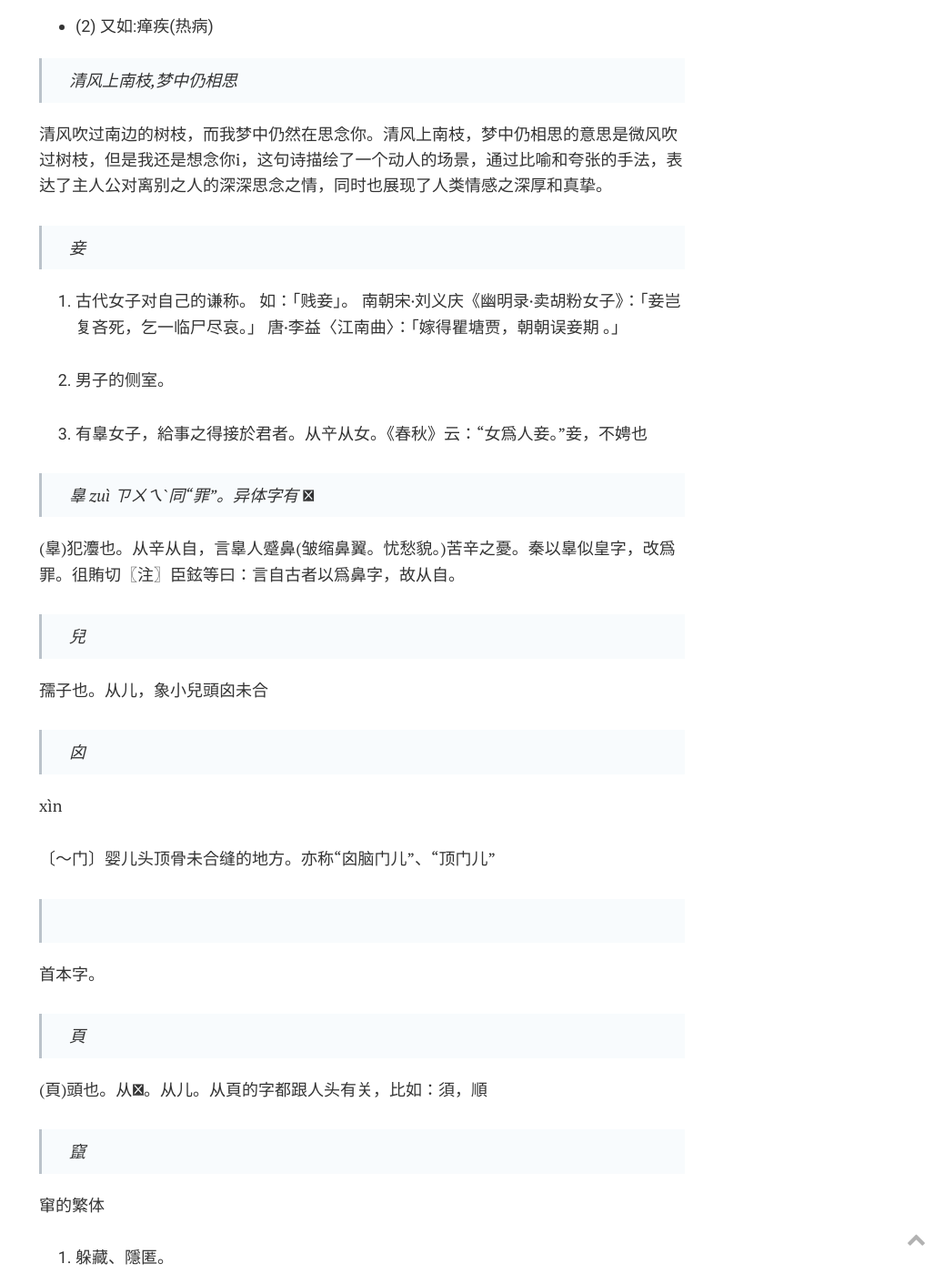
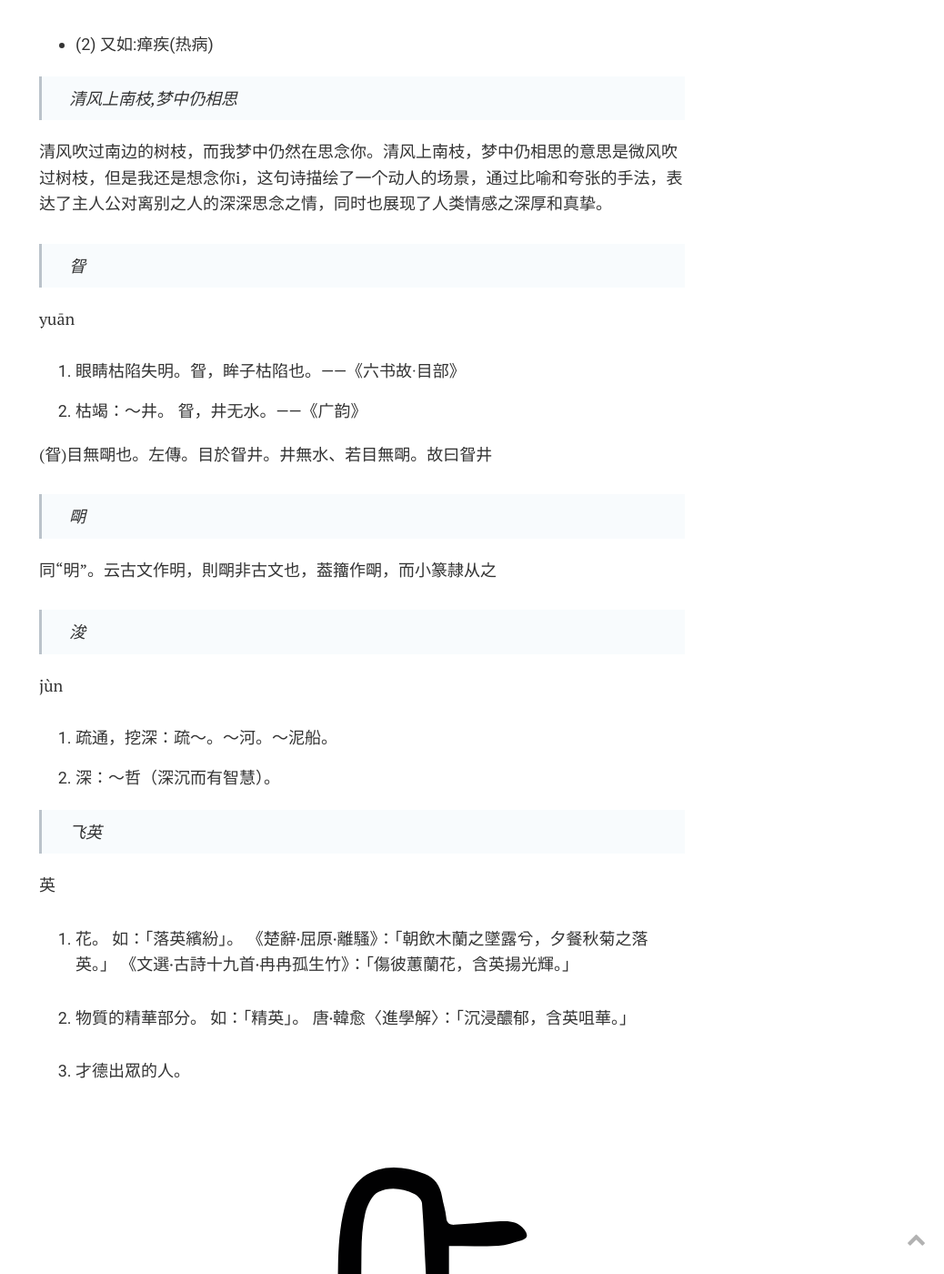
Before and after one commit to mytingbao/blog, a Jekyll site: the page built from _posts/国学/文字/2024-07-05-文字积累01.md, in a window 1280 px wide and 1400 px high, scrolled down 6428 px. Shown: the whole window at 91% size, without its empty margins (242-1280 px from the left). Built offline with Jekyll 4.4.1, drawn with Linux system fonts in a browser that asks for light colours; some of the changed text lies outside the part shown.

Commit message:
feat: 更新

```diff
--- a/_posts/国学/文字/2024-07-05-文字积累01.md
+++ b/_posts/国学/文字/2024-07-05-文字积累01.md
@@ -64,6 +64,7 @@
 同“貌”。《説文•皃部》：“皃，頌儀也。貌，籀文皃。
 
 > 籀 zhòu
+
   - 〔～文〕汉字的一种字体。春秋战国时流行于秦国，今存石鼓文是其代表。亦称“大篆”
   - 阅读：～读（读书）。～绎（阅读并理出文章的脉络）
 
@@ -117,6 +118,7 @@
 
 
 > 夙荷先朝恩遇，至优极渥
+
 - 夙
   - 早：～夜。～兴（xīng ）夜寐。
   - 素有的，旧有的：～日。～怨。～愿。～志。～敌。～诺。～嫌。
@@ -125,9 +127,11 @@
   - 承受恩惠（多用在书信里表示感谢）：感～|请予批准为～。
 
 > 保护开埠
+
 开埠（kāi bù）为商埠，设立外贸口岸。
 
 > 讵该达赖回藏后
+
 - (1) 岂，难道 [Does it mean…?]——用于表示反问。如:讵料(哪能料想到;不料);讵意(同“讵料”);讵可(岂可);讵能(岂能);讵敢(岂敢)
 
 - (2) 无;非;不。如:讵几(无多)
@@ -157,60 +161,6 @@
 
 
 清风吹过南边的树枝，而我梦中仍然在思念你。清风上南枝，梦中仍相思的意思是微风吹过树枝，但是我还是想念你i，这句诗描绘了一个动人的场景，通过比喻和夸张的手法，表达了主人公对离别之人的深深思念之情，同时也展现了人类情感之深厚和真挚。
-
-> 妾
-
-1. 古代女子对自己的谦称。
-如：「贱妾」。
-南朝宋·刘义庆《幽明录·卖胡粉女子》：「妾岂复吝死，乞一临尸尽哀。」
-唐·李益〈江南曲〉：「嫁得瞿塘贾，朝朝误妾期 。」
-
-2. 男子的侧室。
-
-3. 有辠女子，給事之得接於君者。从䇂从女。《春秋》云：“女爲人妾。”妾，不娉也
-
-> 辠
-zuì  ㄗㄨㄟˋ同“罪”。异体字有 𦤖
-
-(辠)犯灋也。从辛从自，言辠人蹙鼻(皱缩鼻翼。忧愁貌。)苦辛之憂。秦以辠似皇字，改爲罪。徂賄切〖注〗臣鉉等曰：言自古者以爲鼻字，故从自。
-
-
-> 兒
-
-孺子也。从儿，象小兒頭囟未合
-
-> 囟
-
-xìn
-
-〔～门〕婴儿头顶骨未合缝的地方。亦称“囟脑门儿”、“顶门儿”
-
-
-
-> 𦣻
-
-首本字。
-
-> 頁
-
-(頁)頭也。从𦣻。从儿。从頁的字都跟人头有关，比如：須，順
-
-
-> 竄
-
-窜的繁体
-
-1. 躲藏、隱匿。
-
-《左傳·定公四年》：「天誘其衷，致罰於楚，而君又竄之。」
-
-2. 放置、安置。
-
-《新唐書·卷一九六·隱逸傳·陸龜蒙傳》：「文成，竄稿篋中，或歷年不省，為好事者盜去。」
-
-3. 逃走、逃跑。
-
-如：「流竄」、「竄逃」、「抱頭鼠竄」。
 
 
 > 眢
```
Also changed, not shown: other parts of _posts/国学/文字/2024-07-05-文字积累01.md (+3 -0 lines), _posts/国学/文字/2024-11-20-文字积累02.md (added, +139 -0 lines).
